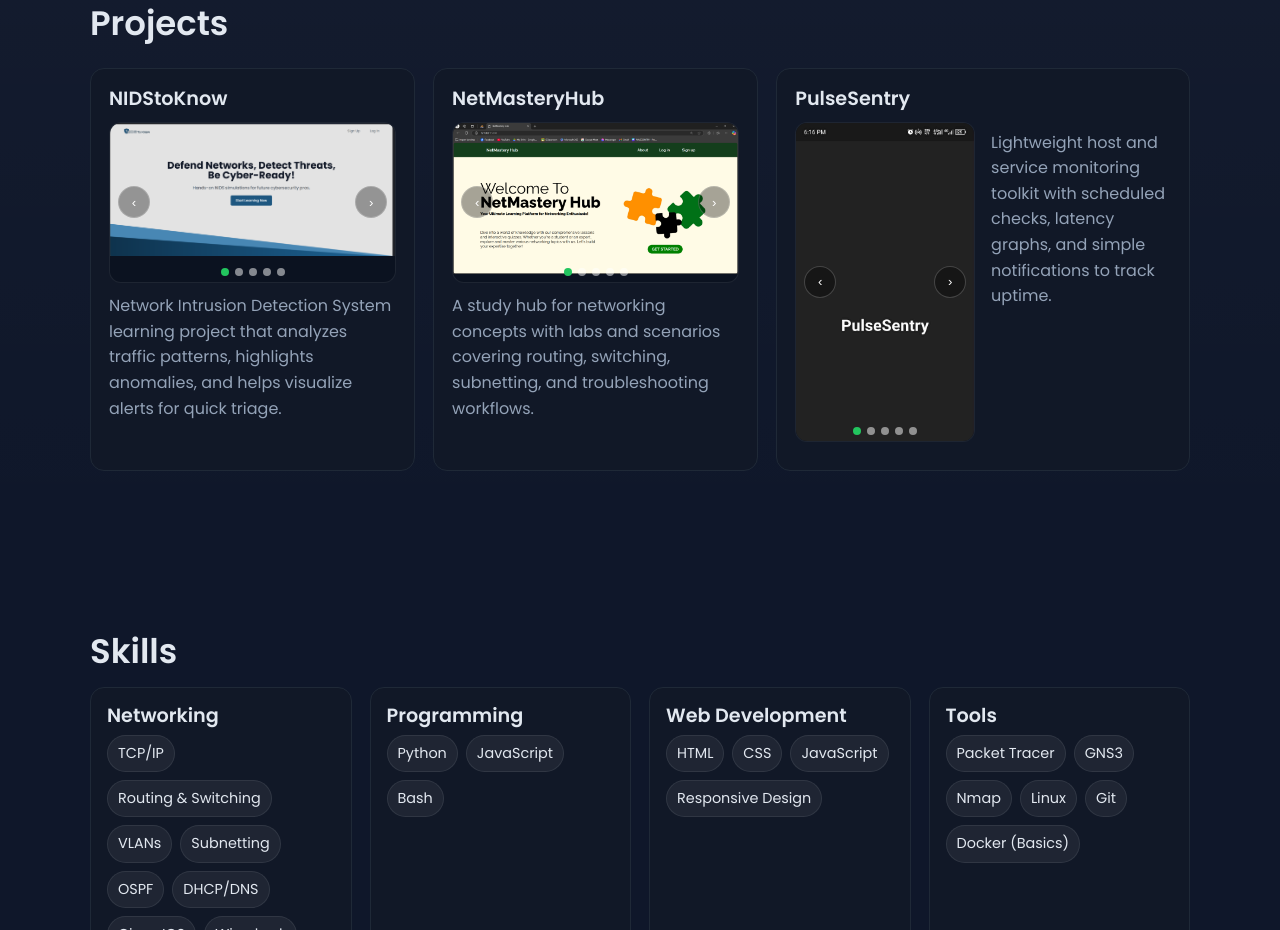
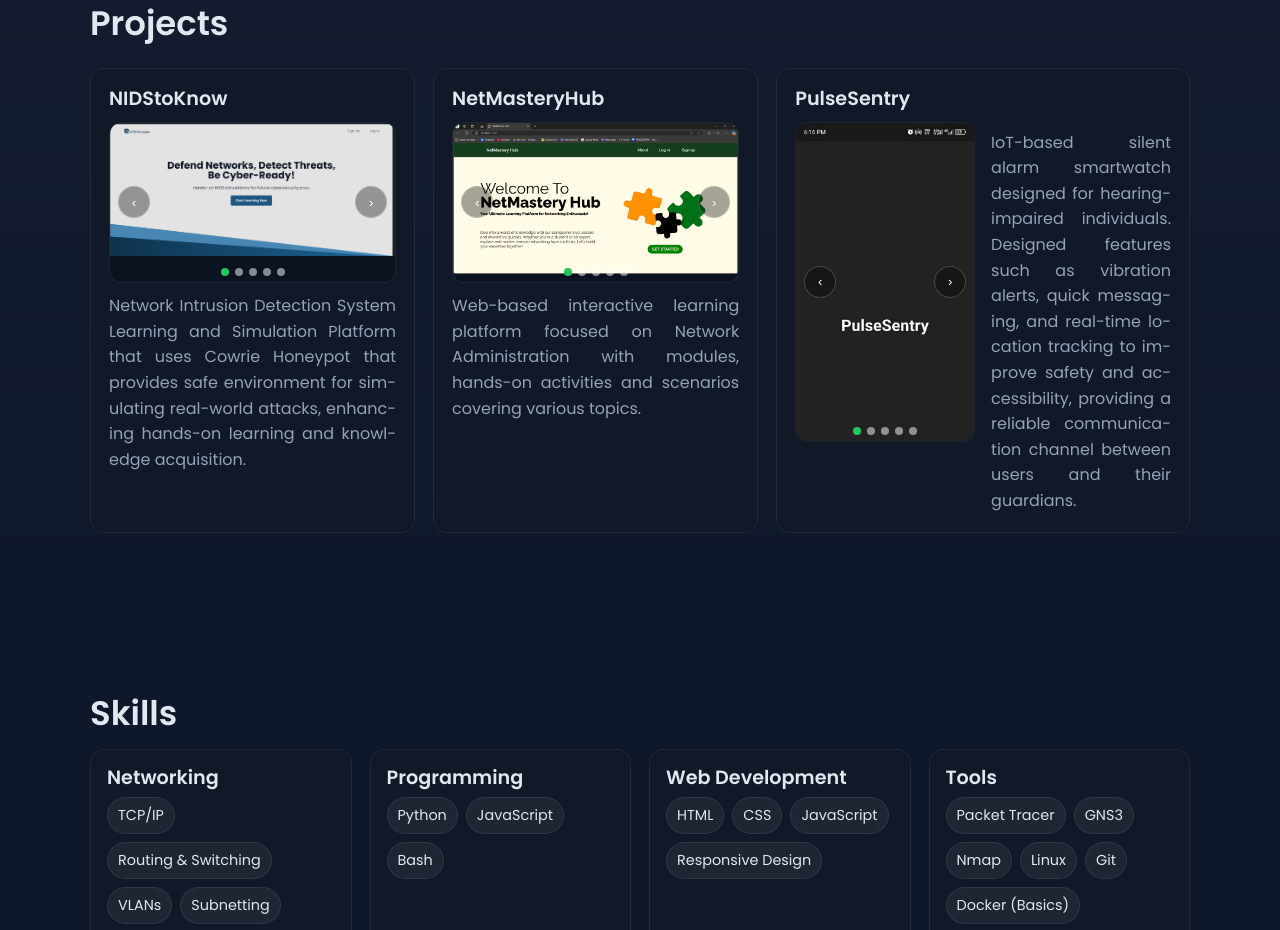
Before and after one commit to Exiv1017/Portfolio, a plain HTML site: page index.html in a window 1280 px wide. Shown: the part 1157-2087 px from the top of the page. Drawn offline with Linux system fonts and the light colour scheme.

Commit message:
Update HTML and CSS

```diff
--- a/index.html
+++ b/index.html
@@ -103,7 +103,7 @@
               <button class="carousel-btn next" aria-label="Next image">&#8250;</button>
               <div class="carousel-dots" role="tablist" aria-label="NIDStoKnow screenshots"></div>
             </div>
-            <p>Network Intrusion Detection System learning project that analyzes traffic patterns, highlights anomalies, and helps visualize alerts for quick triage.</p>
+            <p>Network Intrusion Detection System Learning and Simulation Platform that uses Cowrie Honeypot that provides safe environment for simulating real-world attacks, enhancing hands-on learning and knowledge acquisition.</p>
           </article>
           <article class="card project-card net">
             <h3>NetMasteryHub</h3>
@@ -119,7 +119,7 @@
               <button class="carousel-btn next" aria-label="Next image">&#8250;</button>
               <div class="carousel-dots" role="tablist" aria-label="NetMasteryHub screenshots"></div>
             </div>
-            <p>A study hub for networking concepts with labs and scenarios covering routing, switching, subnetting, and troubleshooting workflows.</p>
+            <p>Web-based interactive learning platform focused on Network Administration with modules, hands-on activities and scenarios covering various topics.</p>
           </article>
           <article class="card project-card pulse">
             <h3>PulseSentry</h3>
@@ -139,7 +139,9 @@
                 </div>
               </div>
               <div class="project-desc">
-                <p>Lightweight host and service monitoring toolkit with scheduled checks, latency graphs, and simple notifications to track uptime.</p>
+                <p> IoT-based silent alarm smartwatch designed for hearing-impaired individuals. Designed features such
+                    as vibration alerts, quick messaging, and real-time location tracking to improve safety and accessibility, providing a
+                    reliable communication channel between users and their guardians.</p>
               </div>
             </div>
           </article>
--- a/styles.css
+++ b/styles.css
@@ -104,6 +104,9 @@ h3 { font-size: 1.2rem; font-weight: 600; }
 .card:hover { transform: translateY(-4px); border-color: rgba(34,197,94,0.5); box-shadow: 0 12px 24px rgba(0,0,0,0.25); }
 .card p { color: var(--muted); margin: 8px 0 0; }
 
+/* Justify text for all project descriptions */
+.project-card p { text-align: justify; hyphens: auto; }
+
 /* Project media */
 .project-card .thumb { width: 100%; border-radius: 12px; border: 1px solid rgba(255,255,255,0.08); margin-bottom: 10px; }
 
```
